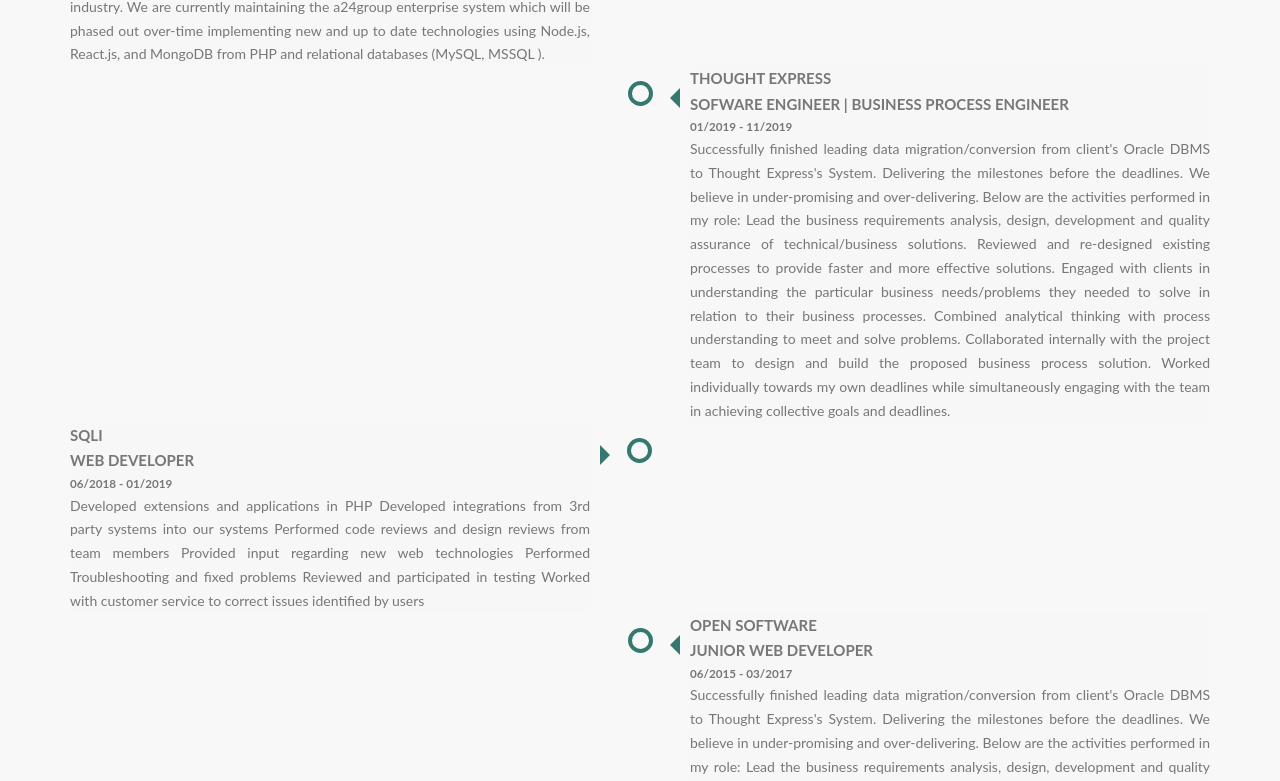
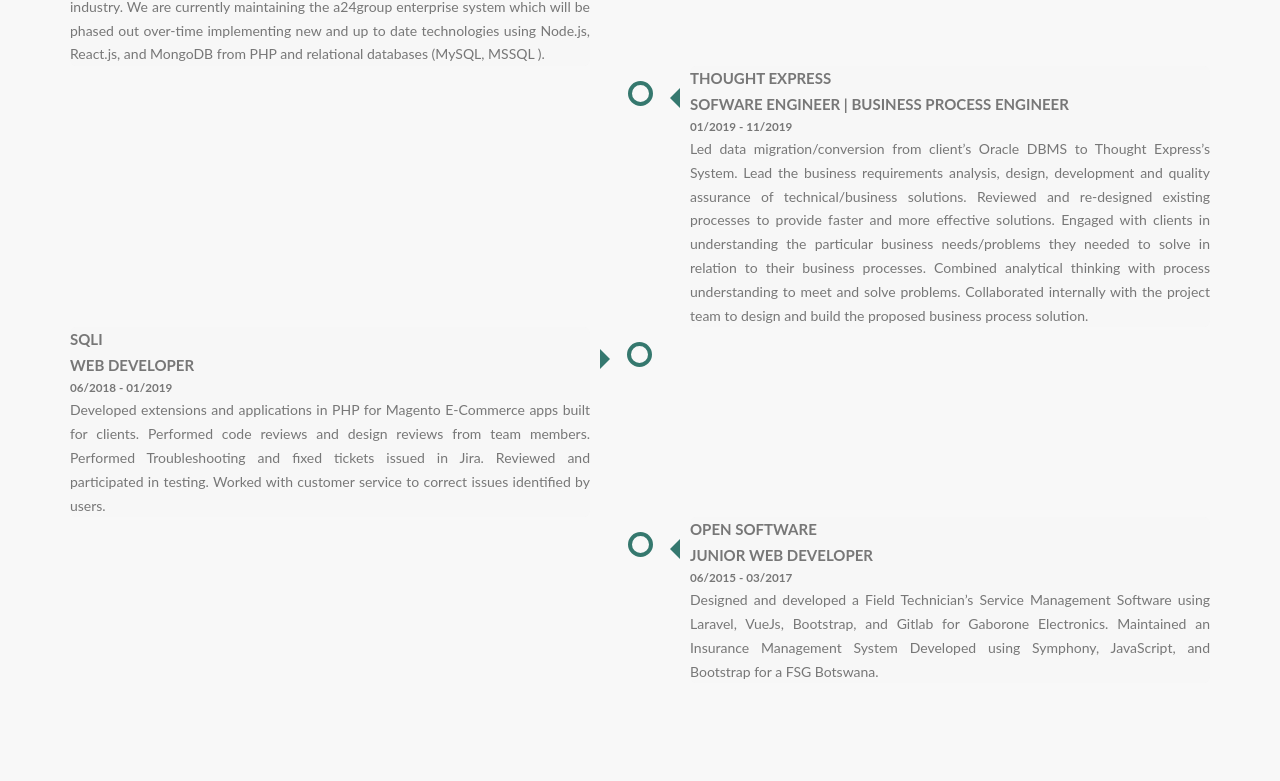
Before and after one commit to jacksonmoji/jacksonmoji-portfolio, a React (Create React App) app: page / in a window 1280 px wide. Shown: the part 2658-3439 px from the top of the page. Built offline with nearby package versions, Linux system fonts and the light colour scheme; a web font is replaced by a local one.

Commit message:
added fix to the experience content

```diff
--- a/src/App.js
+++ b/src/App.js
@@ -136,7 +136,14 @@
               <h1>THOUGHT EXPRESS</h1>
               <h2>SOFWARE ENGINEER | BUSINESS PROCESS ENGINEER</h2>
               <h3>01/2019 - 11/2019</h3>
-              <p className="paragraph">Successfully finished leading data migration/conversion from client's Oracle DBMS to Thought Express's System. Delivering the milestones before the deadlines. We believe in under-promising and over-delivering. Below are the activities performed in my role: Lead the business requirements analysis, design, development and quality assurance of technical/business solutions. Reviewed and re-designed existing processes to provide faster and more effective solutions. Engaged with clients in understanding the particular business needs/problems they needed to solve in relation to their business processes. Combined analytical thinking with process understanding to meet and solve problems. Collaborated internally with the project team to design and build the proposed business process solution. Worked individually towards my own deadlines while simultaneously engaging with the team in achieving collective goals and deadlines.</p>
+              <p className="paragraph">
+                Led data migration/conversion from client’s Oracle DBMS to Thought Express’s System.
+                Lead the business requirements analysis, design, development and quality assurance of technical/business solutions.
+                Reviewed and re-designed existing processes to provide faster and more effective solutions.
+                Engaged with clients in understanding the particular business needs/problems they needed to solve in relation to their business processes.
+                Combined analytical thinking with process understanding to meet and solve problems.
+                Collaborated internally with the project team to design and build the proposed business process solution.
+              </p>
             </div>
           </div>
           <div class="timeline__container timeline__container--left">
@@ -144,7 +151,13 @@
               <h1>SQLI</h1>
               <h2>WEB DEVELOPER</h2>
               <h3>06/2018 - 01/2019</h3>
-              <p className="paragraph">Developed extensions and applications in PHP Developed integrations from 3rd party systems into our systems Performed code reviews and design reviews from team members Provided input regarding new web technologies Performed Troubleshooting and fixed problems Reviewed and participated in testing Worked with customer service to correct issues identified by users</p>
+              <p className="paragraph">
+                Developed extensions and applications in PHP for Magento E-Commerce apps built for clients.
+                Performed code reviews and design reviews from team members.
+                Performed Troubleshooting and fixed tickets issued in Jira.
+                Reviewed and participated in testing.
+                Worked with customer service to correct issues identified by users.
+              </p>
             </div>
           </div>
           <div class="timeline__container timeline__container--right">
@@ -152,7 +165,9 @@
               <h1>OPEN SOFTWARE</h1>
               <h2>JUNIOR WEB DEVELOPER</h2>
               <h3>06/2015 - 03/2017</h3>
-              <p className="paragraph">Successfully finished leading data migration/conversion from client's Oracle DBMS to Thought Express's System. Delivering the milestones before the deadlines. We believe in under-promising and over-delivering. Below are the activities performed in my role: Lead the business requirements analysis, design, development and quality assurance of technical/business solutions. Reviewed and re-designed existing processes to provide faster and more effective solutions. Engaged with clients in understanding the particular business needs/problems they needed to solve in relation to their business processes. Combined analytical thinking with process understanding to meet and solve problems. Collaborated internally with the project team to design and build the proposed business process solution. Worked individually towards my own deadlines while simultaneously engaging with the team in achieving collective goals and deadlines.</p>
+              <p className="paragraph">
+                Designed and developed a Field Technician’s Service Management Software using Laravel, VueJs, Bootstrap, and Gitlab for Gaborone Electronics. Maintained an Insurance Management System Developed using Symphony, JavaScript, and Bootstrap for a FSG Botswana.
+              </p>
             </div>
           </div>
         </div>
```
